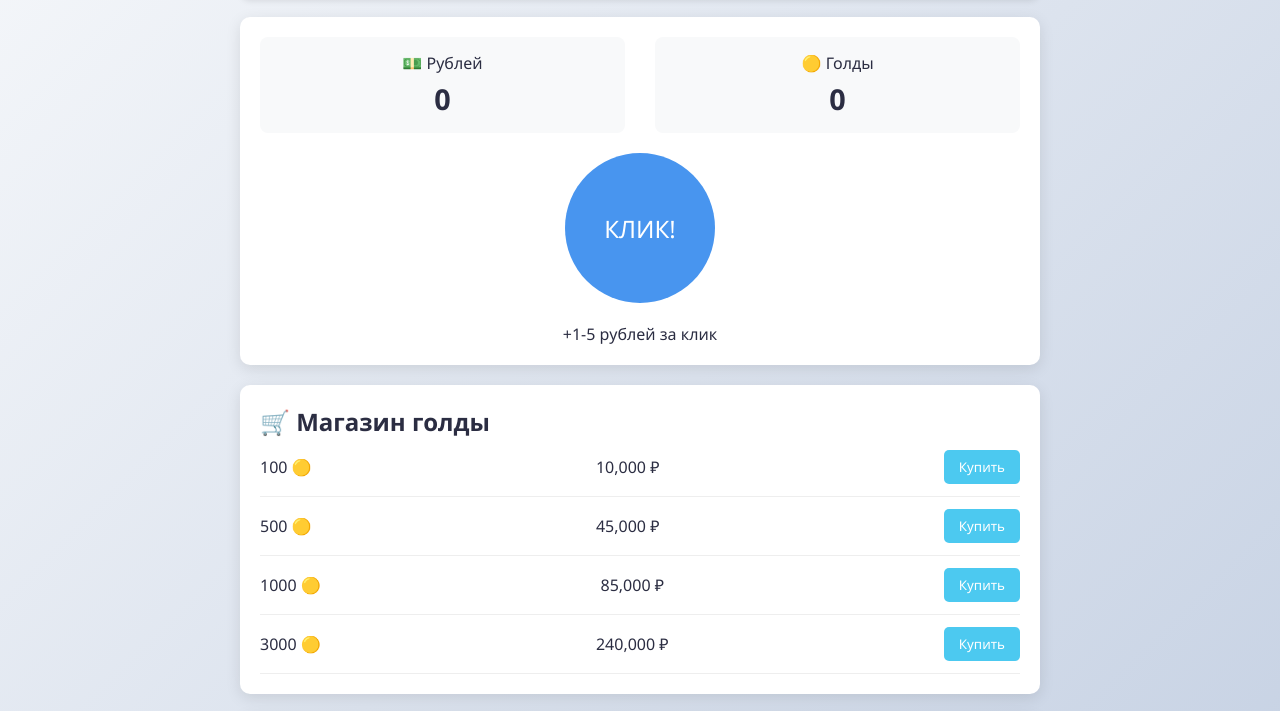
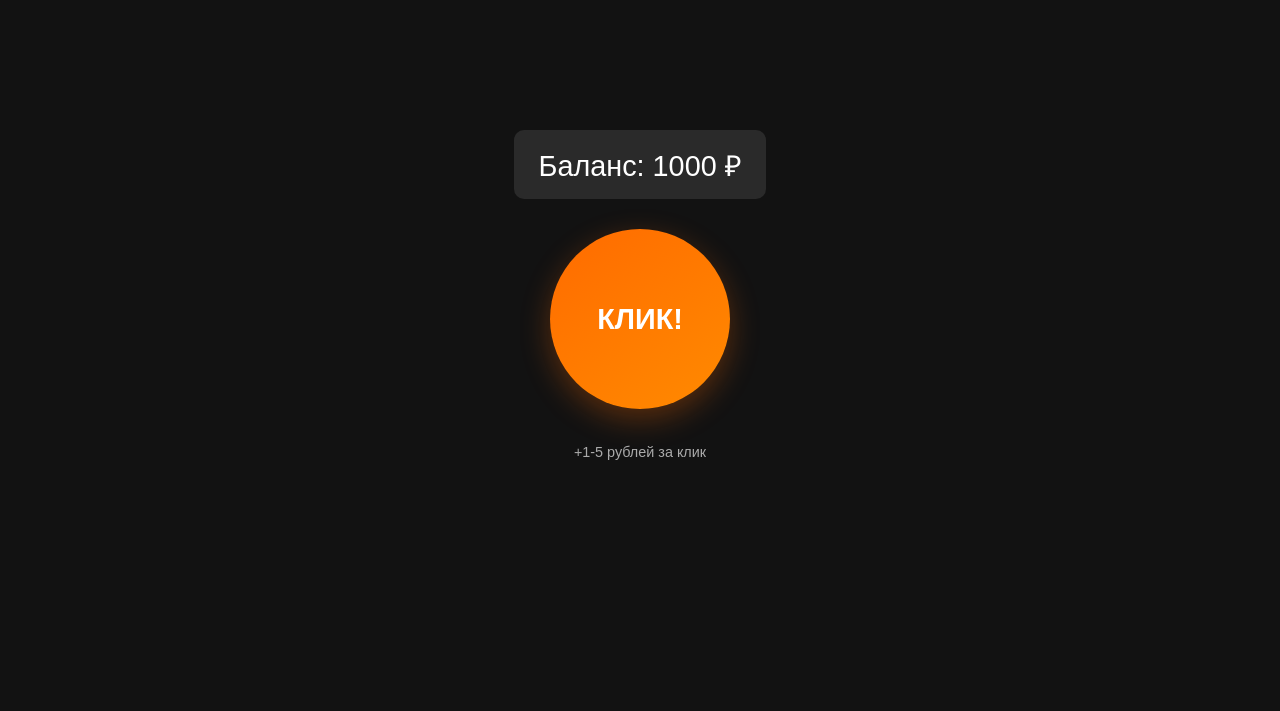
Before and after one commit to 123rostik13/standoff2-bot-webapp, a plain HTML site: page index.html in a window 1280 px wide. Shown: the part 118-829 px from the top of the page. Drawn offline with Linux system fonts and the light colour scheme.

Commit message:
index.html

```diff
--- a/index.html
+++ b/index.html
@@ -3,192 +3,100 @@
 <head>
     <meta charset="UTF-8">
     <meta name="viewport" content="width=device-width, initial-scale=1.0">
-    <title>Standoff 2 Кликер</title>
+    <title>Standoff 2 Clicker</title>
     <style>
-        :root {
-            --primary: #4361ee;
-            --secondary: #3f37c9;
-            --accent: #4895ef;
-            --dark: #2b2d42;
-            --light: #f8f9fa;
-            --success: #4cc9f0;
-            --warning: #f8961e;
+        body {
+            margin: 0;
+            padding: 20px;
+            background: #121212;
+            color: white;
+            font-family: Arial, sans-serif;
+            display: flex;
+            flex-direction: column;
+            align-items: center;
+            justify-content: center;
+            height: 100vh;
+            text-align: center;
         }
-        * {
-            box-sizing: border-box;
-            margin: 0;
-            padding: 0;
-            font-family: 'Segoe UI', Tahoma, Geneva, Verdana, sans-serif;
+
+        .balance {
+            font-size: 1.8rem;
+            margin-bottom: 30px;
+            background: rgba(255, 255, 255, 0.1);
+            padding: 15px 25px;
+            border-radius: 10px;
         }
-        body {
-            background: linear-gradient(135deg, #f5f7fa 0%, #c3cfe2 100%);
-            min-height: 100vh;
-            padding: 20px;
-            color: var(--dark);
-        }
-        .container {
-            max-width: 800px;
-            margin: 0 auto;
-        }
-        header {
-            background: var(--primary);
+
+        .clicker-btn {
+            width: 180px;
+            height: 180px;
+            border-radius: 50%;
+            background: linear-gradient(145deg, #FF6B00, #FF8A00);
+            border: none;
             color: white;
-            padding: 15px;
-            border-radius: 10px;
-            margin-bottom: 20px;
-            text-align: center;
-            box-shadow: 0 4px 6px rgba(0,0,0,0.1);
-        }
-        .card {
-            background: white;
-            border-radius: 10px;
-            padding: 20px;
-            margin-bottom: 20px;
-            box-shadow: 0 4px 15px rgba(0,0,0,0.1);
-        }
-        .balance-container {
-            display: flex;
-            justify-content: space-between;
+            font-size: 1.8rem;
+            font-weight: bold;
+            cursor: pointer;
+            box-shadow: 0 10px 30px rgba(255, 107, 0, 0.3);
+            transition: transform 0.1s;
             margin-bottom: 20px;
         }
-        .balance-card {
-            background: var(--light);
-            border-radius: 8px;
-            padding: 15px;
-            width: 48%;
-            text-align: center;
-        }
-        .balance-value {
-            font-size: 1.8rem;
-            font-weight: bold;
-            margin-top: 5px;
-        }
-        .clicker-btn {
-            background: var(--accent);
-            color: white;
-            border: none;
-            border-radius: 50%;
-            width: 150px;
-            height: 150px;
-            font-size: 1.5rem;
-            cursor: pointer;
-            margin: 20px auto;
-            display: block;
-            transition: transform 0.2s;
-        }
+
         .clicker-btn:active {
             transform: scale(0.95);
         }
-        .shop-item {
-            display: flex;
-            justify-content: space-between;
-            align-items: center;
-            padding: 12px 0;
-            border-bottom: 1px solid #eee;
-        }
-        .btn {
-            background: var(--primary);
-            color: white;
-            border: none;
-            border-radius: 5px;
-            padding: 8px 15px;
-            cursor: pointer;
-            transition: background 0.2s;
-        }
-        .btn-buy {
-            background: var(--success);
-        }
-        .btn:disabled {
-            opacity: 0.5;
-            cursor: not-allowed;
+
+        .click-info {
+            color: #aaa;
+            font-size: 0.9rem;
         }
     </style>
 </head>
 <body>
-    <div class="container">
-        <header>
-            <h1>🎮 Standoff 2 Кликер</h1>
-            <p>Зарабатывай рубли и покупай голду!</p>
-        </header>
-
-        <div class="card">
-            <div class="balance-container">
-                <div class="balance-card">
-                    <div>💵 Рублей</div>
-                    <div class="balance-value">0</div>
-                </div>
-                <div class="balance-card">
-                    <div>🟡 Голды</div>
-                    <div class="balance-value">0</div>
-                </div>
-            </div>
-
-            <button class="clicker-btn" onclick="Telegram.WebApp.sendData(JSON.stringify({action: 'click'}))">
-                КЛИК!
-            </button>
-            <p style="text-align: center;">+1-5 рублей за клик</p>
-        </div>
-
-        <div class="card">
-            <h2>🛒 Магазин голды</h2>
-            <div>
-                <div class="shop-item">
-                    <div>100 🟡</div>
-                    <div>10,000 ₽</div>
-                    <button class="btn btn-buy" onclick="Telegram.WebApp.sendData(JSON.stringify({action: 'buy_golda', package: 100}))">
-                        Купить
-                    </button>
-                </div>
-                <div class="shop-item">
-                    <div>500 🟡</div>
-                    <div>45,000 ₽</div>
-                    <button class="btn btn-buy" onclick="Telegram.WebApp.sendData(JSON.stringify({action: 'buy_golda', package: 500}))">
-                        Купить
-                    </button>
-                </div>
-                <div class="shop-item">
-                    <div>1000 🟡</div>
-                    <div>85,000 ₽</div>
-                    <button class="btn btn-buy" onclick="Telegram.WebApp.sendData(JSON.stringify({action: 'buy_golda', package: 1000}))">
-                        Купить
-                    </button>
-                </div>
-                <div class="shop-item">
-                    <div>3000 🟡</div>
-                    <div>240,000 ₽</div>
-                    <button class="btn btn-buy" onclick="Telegram.WebApp.sendData(JSON.stringify({action: 'buy_golda', package: 3000}))">
-                        Купить
-                    </button>
-                </div>
-            </div>
-        </div>
-
-        <div class="card">
-            <h2>⚙️ Настройки</h2>
-            <div style="margin-bottom: 15px;">
-                <label style="display: block; margin-bottom: 5px;">Ваш ID Standoff 2:</label>
-                <input type="text" id="so2IdInput" style="width: 100%; padding: 8px; border: 1px solid #ddd; border-radius: 5px;">
-                <button class="btn" style="margin-top: 10px;"
-                        onclick="Telegram.WebApp.sendData(JSON.stringify({
-                            action: 'set_so2_id',
-                            so2_id: document.getElementById('so2IdInput').value
-                        }))">
-                    Сохранить ID
-                </button>
-            </div>
-            <button class="btn" style="background: var(--warning); width: 100%;"
-                    onclick="Telegram.WebApp.sendData(JSON.stringify({action: 'withdraw'}))">
-                Вывести голду
-            </button>
-        </div>
+    <div class="balance">
+        Баланс: <span id="balance">0</span> ₽
     </div>
 
+    <button class="clicker-btn" id="clickBtn">КЛИК!</button>
+    <p class="click-info">+1-5 рублей за клик</p>
+
     <script>
-        // Минимальная инициализация WebApp
-        if (window.Telegram && Telegram.WebApp) {
+        const userId = new URLSearchParams(window.location.search).get('user_id');
+        const isWebApp = window.Telegram && Telegram.WebApp;
+
+        // Загрузка баланса
+        function loadBalance() {
+            if (isWebApp) {
+                document.getElementById('balance').textContent =
+                    Telegram.WebApp.initDataUnsafe.user?.rubles || 0;
+            } else {
+                // Для теста в браузере
+                document.getElementById('balance').textContent = 1000;
+            }
+        }
+
+        // Обработчик клика
+        document.getElementById('clickBtn').addEventListener('click', () => {
+            const rubles = Math.floor(Math.random() * 5) + 1;
+
+            if (isWebApp) {
+                Telegram.WebApp.sendData(JSON.stringify({
+                    action: 'click',
+                    amount: rubles
+                }));
+            }
+
+            const balanceEl = document.getElementById('balance');
+            balanceEl.textContent = parseInt(balanceEl.textContent) + rubles;
+        });
+
+        // Инициализация
+        if (isWebApp) {
             Telegram.WebApp.expand();
             Telegram.WebApp.ready();
         }
+
+        loadBalance();
     </script>
 </body>
 </html>
```
